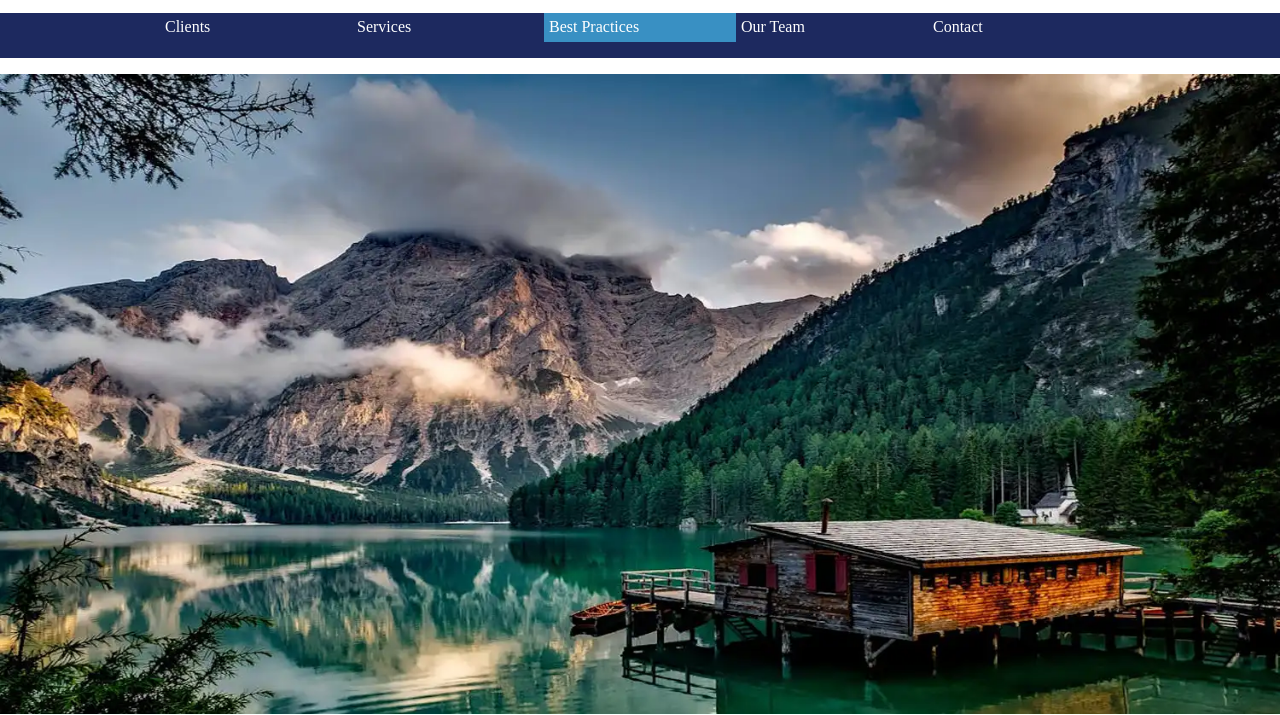
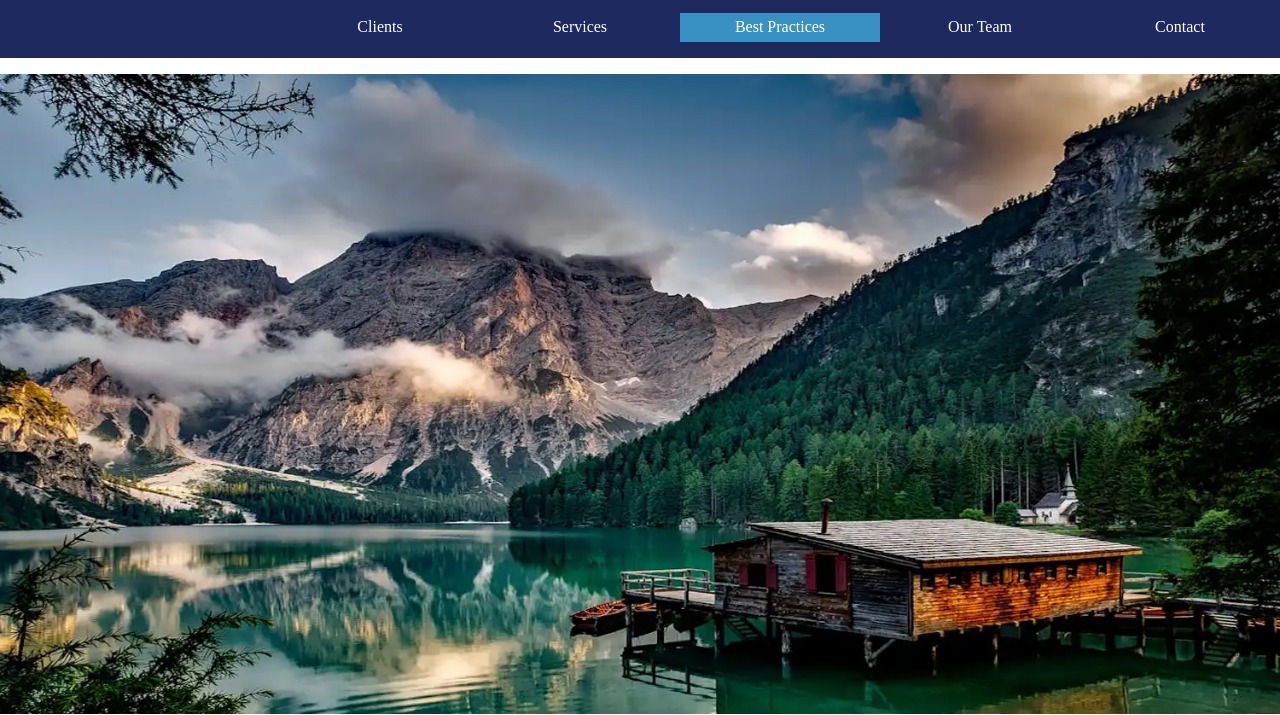
Before and after one commit to JaceHoddy/03-Architecture-Company, a plain HTML site: page index.html in a window 1280 px wide. Shown: the part 74-789 px from the top of the page. Drawn offline with Linux system fonts and the light colour scheme; grey boxes are pictures that could not be loaded; a web font is replaced by a local one.

Commit message:
updated nav

```diff
--- a/scss/_large.scss
+++ b/scss/_large.scss
@@ -4,3 +4,14 @@ header, nav, main {
 }
 
 /* NAVIGATION STUFF GOES HERE  */
+nav {
+    margin: 0;
+    max-width: unset;
+    width: 100vw;
+    display: flex;
+    justify-content: flex-end !important;
+    ul {
+        max-width: 1000px;
+
+    }
+}
--- a/scss/_medium.scss
+++ b/scss/_medium.scss
@@ -1,4 +1,5 @@
 /* NAVIGATION STUFF GOES HERE  */
 ul {
     display: flex;
+    width: 100%;
 }
--- a/scss/_small.scss
+++ b/scss/_small.scss
@@ -47,10 +47,13 @@ header {
 #navWrapper {
     background-color: $primaryColor;
     nav {
-
+        width: 100vw;
+        display: flex;
+        justify-content: center;
         ul {
             padding: 0;
             li {
+                text-align: center;
                 padding-left: $gutter;
                 width: 100%;
                 list-style: none;
@@ -61,7 +64,10 @@ header {
                 a{
                     text-decoration: none;
                     color: white;
-
+                   &:hover {
+                    text-decoration: underline;
+                    text-decoration-style: wavy;
+                   }
                 }
             }
         }
```
Also changed, not shown: css/styles.css, css/styles.min.css.
